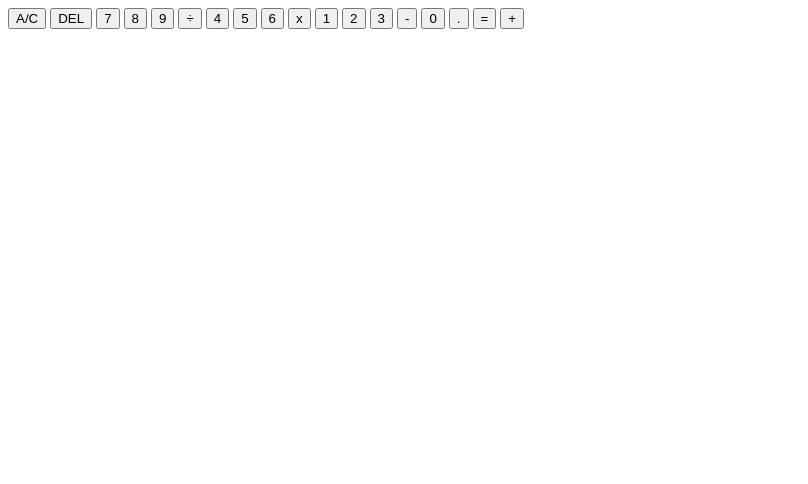
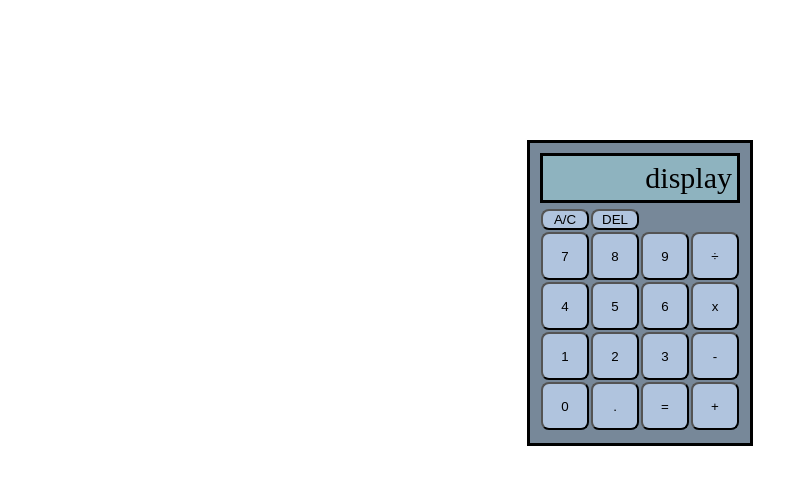
Before and after one commit to Jerpbob/calculator, a plain HTML site: page index.html in a window 1280 px wide. Shown: the whole page, without its empty margins (0-808 px from the left). Drawn offline with Linux system fonts and the light colour scheme.

Commit message:
Implemented some css to make the calculator look like an actual calculator

```diff
--- a/index.html
+++ b/index.html
@@ -9,10 +9,13 @@
 
 <body>
     <div class="container">
-        <section class="display"></section>
+        <section class="display">display</section>
         <section class="button-container">
+            <div class="top-buttons">
                 <button id="clear">A/C</button>
                 <button id="delete">DEL</button>
+            </div>
+            <div class="bot-buttons">
                 <button id="seven">7</button>
                 <button id="eight">8</button>
                 <button id="nine">9</button>
@@ -29,6 +32,7 @@
                 <button id="dot">.</button>
                 <button id="equals">=</button>
                 <button id="plus">+</button>
+            </div>
         </section>
     </div>
 </body>
--- a/styles.css
+++ b/styles.css
@@ -0,0 +1,62 @@
+body {
+    margin: 140px;
+    display: flex;
+    justify-content: center;
+    align-items: center;
+}
+
+.container {
+    background-color: lightslategray;
+    height: 280px;
+    padding: 10px;
+    display: flex;
+    flex-direction: column;
+    gap: 5px;
+    border-style: solid;
+}
+
+.display {
+    background-color: rgb(142, 179, 191);
+    border-style: solid;
+    font-size: 30px;
+    padding: 5px;
+    text-align: right;
+}
+
+.top-buttons {
+    display: grid;
+    grid-template-columns: repeat(2, 50px);
+}
+
+.bot-buttons {
+    display: grid;
+    grid-template-columns: repeat(4, 50px);
+    grid-template-rows: repeat(4, 50px);
+}
+
+button {
+    background-color: lightsteelblue;
+    margin: 1px;
+    border-radius: 8px;
+}
+
+.top-buttons button:hover {
+    width: 90%;
+    margin-left: 2px;
+}
+
+.top-buttons button:active {
+    width: 95%;
+    margin: auto;
+}
+
+.bot-buttons button:hover {
+    height: 90%;
+    width: 90%;
+    margin: 2px;
+}
+
+.bot-buttons button:active {
+    height: auto;
+    width: auto;
+}
```
Lines whose indentation alone changed are shown as unchanged.
